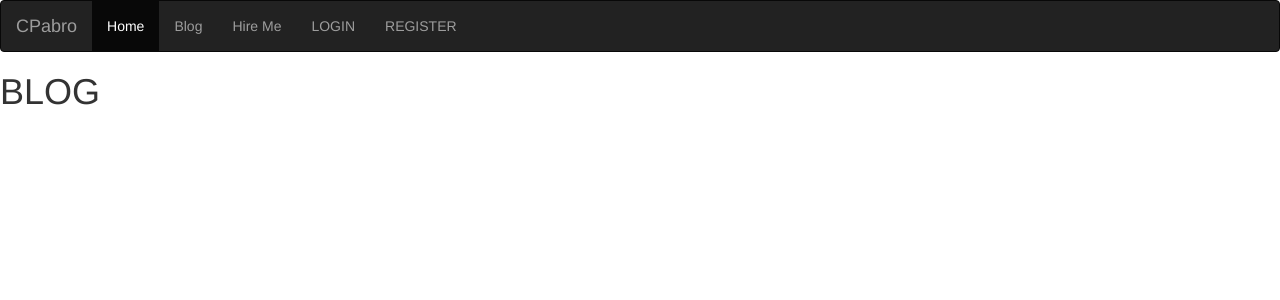
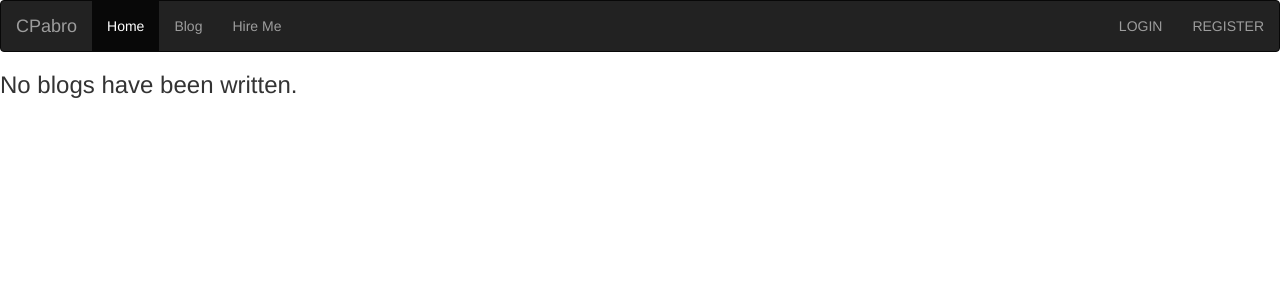
Before and after one commit to madnoyz/madnoyz_com, a Flask app: page /my-blogs in a window 1280 px wide. Shown: the top 300 px of the page. Run offline with Flask 2, Linux system fonts and the light colour scheme; data that the repository does not hold is empty; parts of the project's set-up code (start-up, migrations or seed data) failed here and were passed over; some libraries are stand-ins or nearby versions.

Commit message:
added writing and editing features

```diff
--- a/app.py
+++ b/app.py
@@ -97,14 +97,24 @@ def logout():
 
 @app.route('/my-blogs')
 def my_blogs():
-    cur = mysql.connection.cursor()
-    resultValue = cur.execute("SELECT * from blog")
-    if resultValue > 0:
-        blogs = cur.fetchall()
+    if session.get('firstName') :
+        author = session['firstName'] + ' ' + session['lastName']
+        cur = mysql.connection.cursor()
+        resultValue = cur.execute("SELECT * FROM blog WHERE author = %s", [author])
+        if resultValue > 0:
+            blogs = cur.fetchall()
+            cur.close()
+            return render_template('my-blogs.html', blogs=blogs)
+    else:
+        cur = mysql.connection.cursor()
+        resultValue = cur.execute("SELECT * from blog")
+        if resultValue > 0:
+            blogs = cur.fetchall()
+            cur.close()
+            return render_template('my-blogs.html', blogs=blogs)
         cur.close()
-        return render_template('index.html', blogs=blogs)
-    cur.close()
-    return render_template('my-blogs.html', blogs=None)
+        return render_template('my-blogs.html', blogs=None)
+
 
 @app.route('/write-blog/', methods=['GET','POST'])
 def write_blog():
@@ -122,12 +132,32 @@ def write_blog():
     return render_template('write-blog.html')
 
 @app.route('/edit-blog/<int:id>/', methods=['GET', 'POST'])
-def edit_blog():
-    return render_template('edit-blog.html', blog_id=id)
+def edit_blog(id):
+    if request.method == 'POST':
+        cur = mysql.connection.cursor()
+        title = request.form['title']
+        body = request.form['body']
+        cur.execute("UPDATE blog SET title = %s, body = %s WHERE blog_id = %s", (title, body, id))
+        mysql.connection.commit()
+        cur.close()
+        flash('Blog updated successfully.', 'success')
+        return redirect('/blogs/{}'.format(id))
+    cur = mysql.connection.cursor()
+    resultValue = cur.execute("SELECT * FROM blog WHERE blog_id = {}".format(id))
+    if resultValue > 0:
+        blog = cur.fetchone()
+        blog_form = {}
+        blog_form['title'] = blog['title']
+        blog_form['body'] = blog['body']
+        return render_template('edit-blog.html', blog_form=blog_form)
 
-@app.route('/delete-blog/<int:id>/', methods=['POST'])
-def delete_blog():
-    return 'success'
+@app.route('/delete-blog/<int:id>/')
+def delete_blog(id):
+    cur = mysql.connection.cursor()
+    cur.execute("DELETE FROM blog WHERE blog_id = {}".format(id))
+    mysql.connection.commit()
+    flash("Your blog has been deleted", 'success')
+    return redirect('/')
 
 if __name__ == '__main__':
     app.run()
--- a/templates/_navbar.html
+++ b/templates/_navbar.html
@@ -6,12 +6,14 @@
         <ul class="nav navbar-nav">
             <li class="active"><a href="/">Home</a></li>
             {% if session.login %}
-                <li><a href="/write-blogs">Write</a></li>
-                <li><a href="/edit-blogs">Edit</a></li>
+                <li><a href="/my-blogs">View</a></li>
+                <li><a href="/write-blog">Write</a></li>
             {% else %}
                 <li><a href="/my-blogs">Blog</a></li>
             {% endif %}
             <li><a href="/about">Hire Me</a></li>
+        </ul>
+        <ul class="nav navbar-nav navbar-right">
             {% if session.login %}
                 <li>Logged in as {{ session['firstName'] }} {{ session['lastName'] }}</li>
                 <li><a href="/logout">LOGOUT</a></li>
--- a/templates/login.html
+++ b/templates/login.html
@@ -13,7 +13,7 @@
         <div class="form-group">
             <label class="control-label col-sm-2">Password</label>
             <div class="col-sm-5">
-                <input type="text" name="password" />
+                <input type="password" name="password" />
             </div>
         </div>
         {% with messages = get_flashed_messages() %}
--- a/templates/my-blogs.html
+++ b/templates/my-blogs.html
@@ -1,4 +1,21 @@
 {% extends 'base.html' %}
 {% block sub_content %}
-    <h1>BLOG</h1>
+    {% if blogs %}
+        <table border-spacing="5">
+        {% for blog in blogs %}
+            <tr>
+                <td style="padding:0 15px"><h3><a href="/blogs/{{ blog['blog_id'] }}">{{ blog['title'] }}</a></h3></td>
+                {% if session.login %}
+                    <td style="padding:0 15px"><a href="/edit-blog/{{ blog['blog_id'] }}" class="btn btn-primary">Edit</a></td>
+                    <td style="padding:0 15px"><a href="/delete-blog/{{ blog['blog_id'] }}" class="btn btn-danger">Delete</a></td>
+                {% endif %}
+            </tr>
+            <tr>
+                <td style="padding:0 15px"><p>{{ blog['body'] }}</p></td>
+            </tr>
+        {% endfor %}
+        </table>
+    {% else %}
+        <h3>No blogs have been written. </h3>
+    {% endif %}
 {% endblock %}
```
Also changed, not shown: templates/edit-blog.html (+22 -1 lines).
